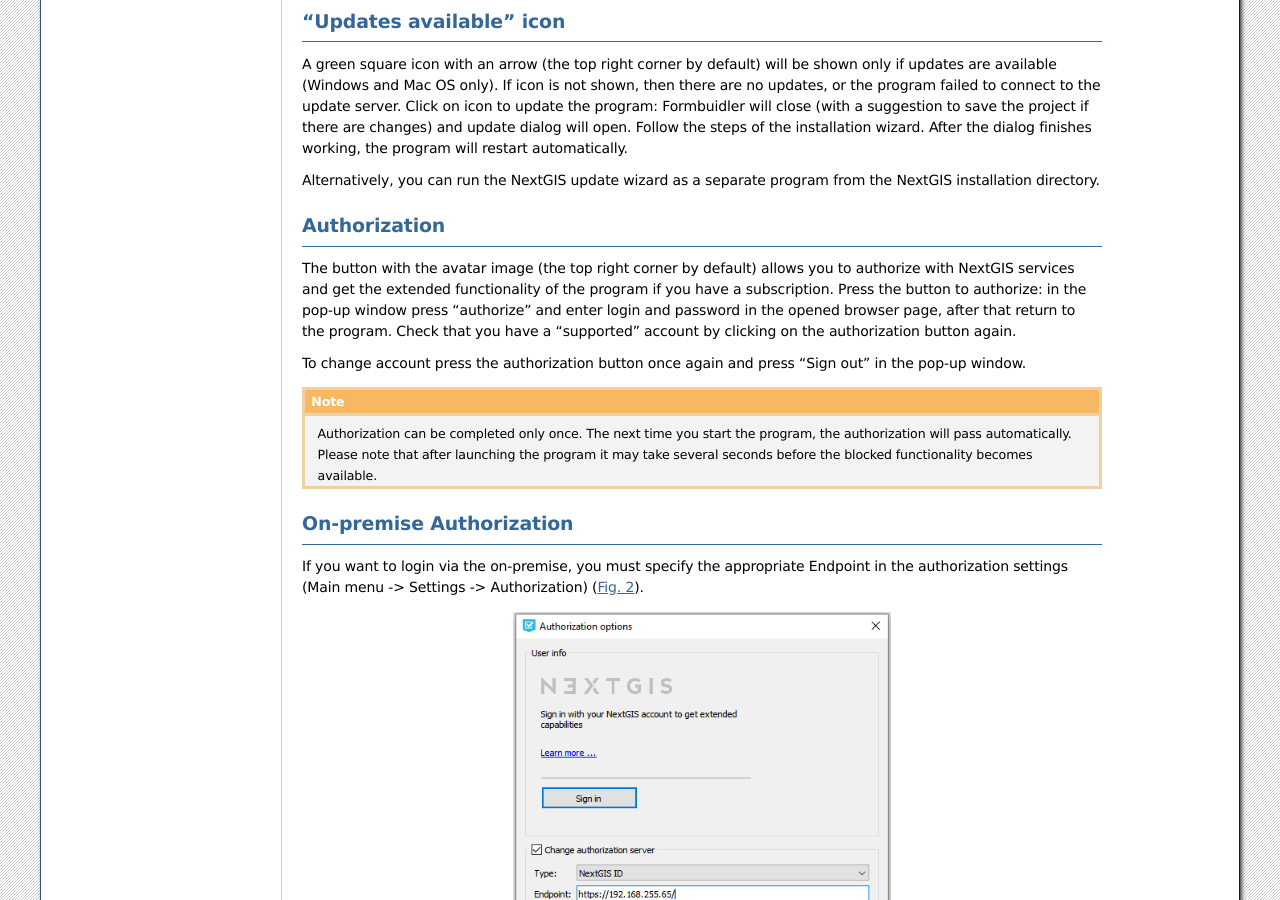
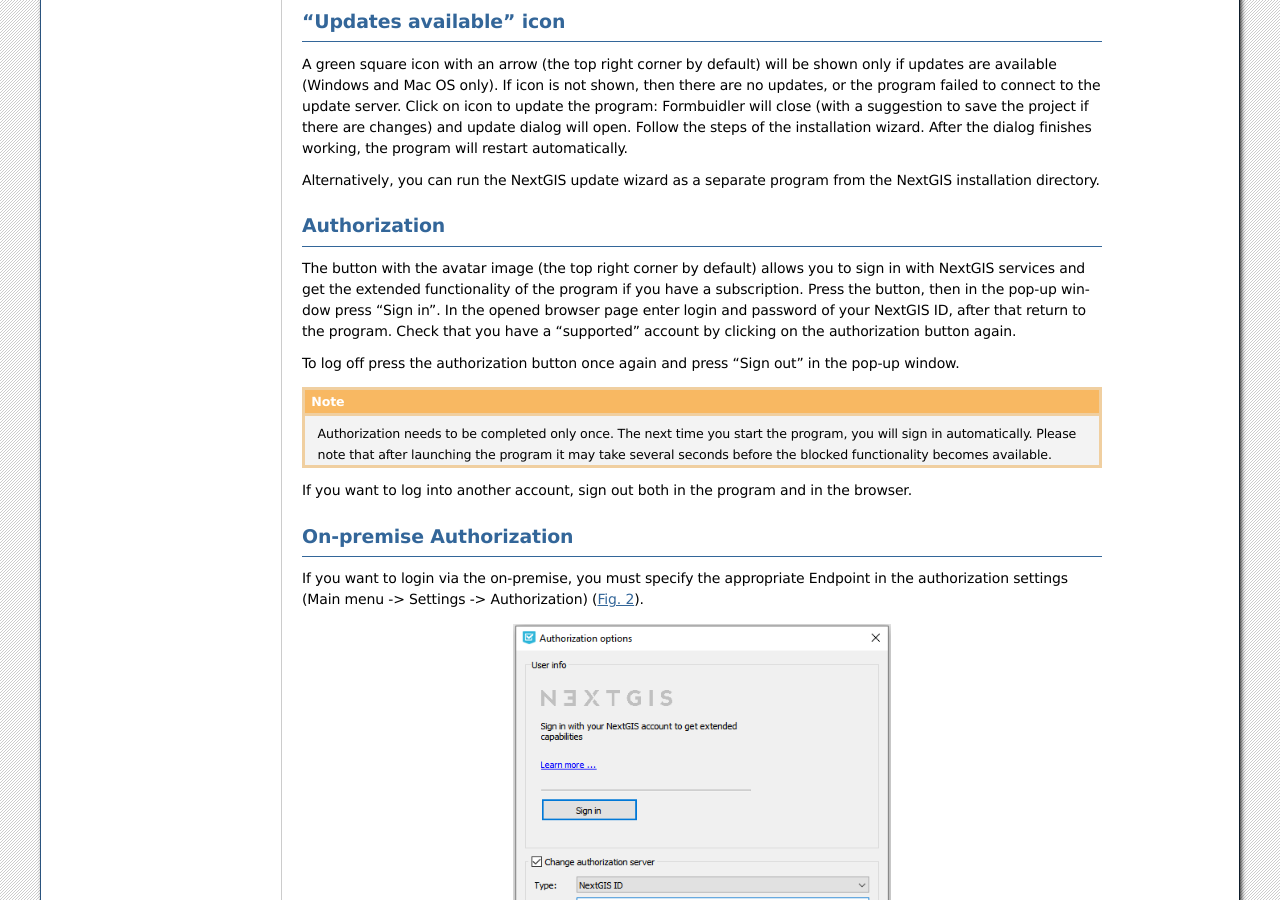
Before and after one commit to nextgis/docs_formbuilder, a Sphinx documentation site: the page built from source/gui.rst, in a window 1280 px wide and 900 px high, scrolled down 1841 px. Built offline with Sphinx 7.4.7, drawn with Linux system fonts in a browser that asks for light colours; formulas are drawn with MathJax 3.

Commit message:
Update gui.rst
Authorization update

```diff
--- a/source/gui.rst
+++ b/source/gui.rst
@@ -75,12 +75,14 @@
 Authorization
 -------------
 
-The button with the avatar image (the top right corner by default) allows you to authorize with NextGIS services and get the extended functionality of the program if you have a subscription. Press the button to authorize: in the pop-up window press “authorize” and enter login and password in the opened browser page, after that return to the program. Check that you have a “supported” account by clicking on the authorization button again.
+The button with the avatar image (the top right corner by default) allows you to sign in with NextGIS services and get the extended functionality of the program if you have a subscription. Press the button, then in the pop-up window press “Sign in”. In the opened browser page enter login and password of your NextGIS ID, after that return to the program. Check that you have a “supported” account by clicking on the authorization button again.
 
-To change account press the authorization button once again and press “Sign out” in the pop-up window.
+To log off press the authorization button once again and press “Sign out” in the pop-up window.
 
 .. note::
-    Authorization can be completed only once. The next time you start the program, the authorization will pass automatically. Please note that after launching the program it may take several seconds before the blocked functionality becomes available.
+    Authorization needs to be completed only once. The next time you start the program, you will sign in automatically. Please note that after launching the program it may take several seconds before the blocked functionality becomes available.
+
+If you want to log into another account, sign out both in the program and in the browser.
 
 On-premise Authorization
 ------------------------
```
